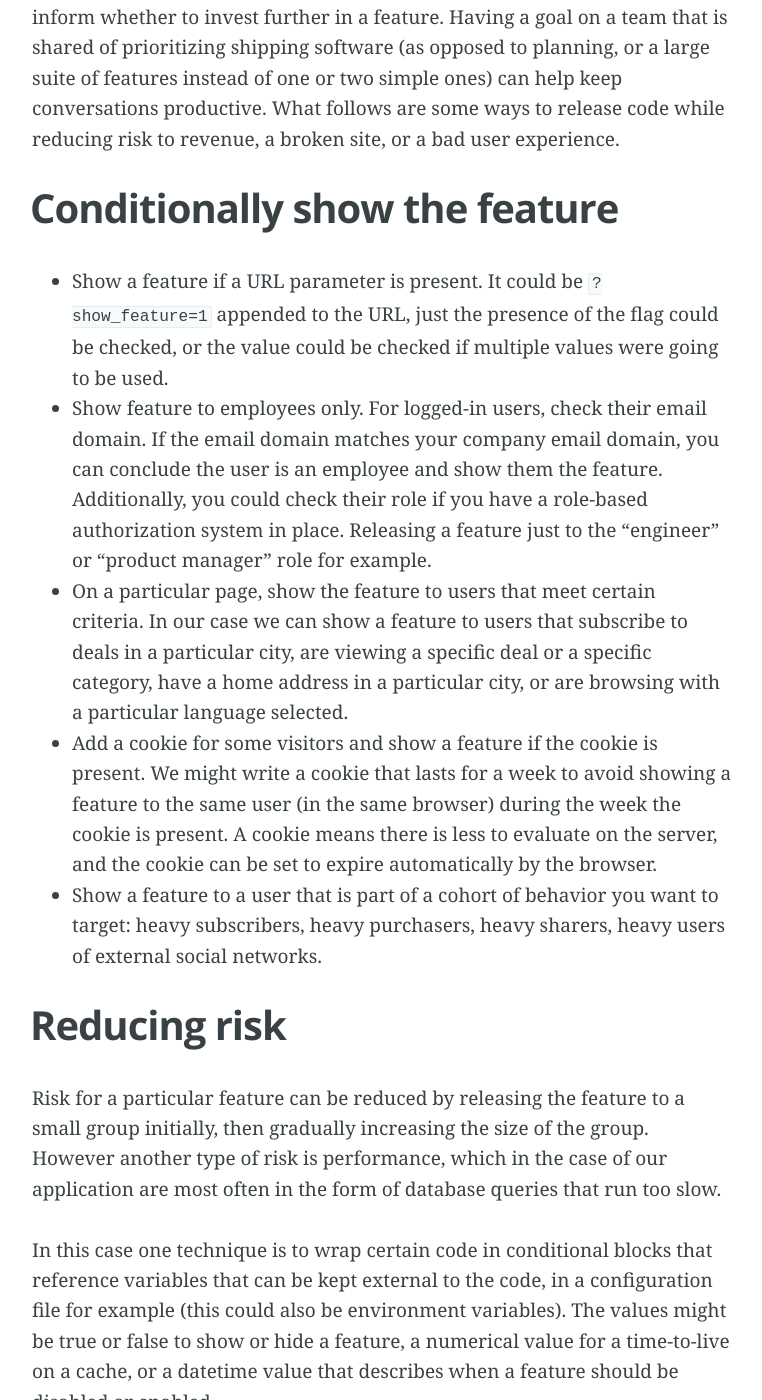
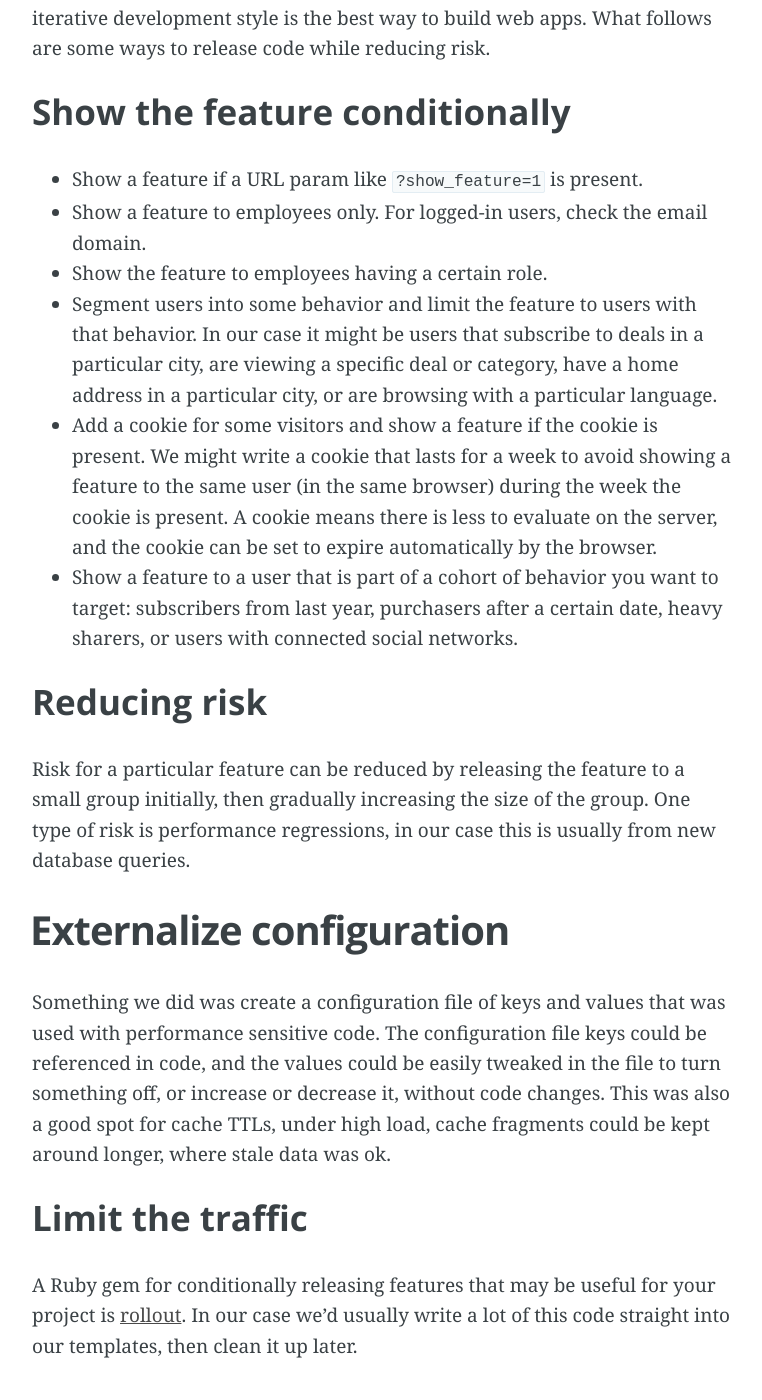
Before and after one commit to andyatkinson/blog, a Jekyll site: the page built from _posts/2012-03-22-releasing-software-to-production-more-quickly.md, in a window 1280 px wide and 1400 px high, scrolled down 316 px. Shown: the whole window, without its empty margins (258-1020 px from the left). Built offline with Jekyll 4.4.1, drawn with Linux system fonts in a browser that asks for light colours; Markdown is read by kramdown in place of the engine named in the settings; some of the changed text lies outside the part shown.

Commit message:
content update

```diff
--- a/_posts/2012-03-22-releasing-software-to-production-more-quickly.md
+++ b/_posts/2012-03-22-releasing-software-to-production-more-quickly.md
@@ -1,32 +1,30 @@
 ---
 layout: post
-title: Releasing software to production more quickly
+title: Ship it quicker
 date: 2012-03-22
 comments: true
 categories: [Ruby, Rails, Productivity]
 ---
 
-Releasing software to production can yield findings (A/B test results, feature usage, conversion on a metric the feature enables) more quickly, which can inform whether to invest further in a feature. Having a goal on a team that is shared of prioritizing shipping software (as opposed to planning, or a large suite of features instead of one or two simple ones) can help keep conversations productive. What follows are some ways to release code while reducing risk to revenue, a broken site, or a bad user experience.
+Shipped software can provide A/B test results and behavior data, which can help clarify whether a feature is worth enhancing or abandoning. It is important for the team to embrace shipping software (without hurting quality) to keep planning meetings short and on-topic. In my experience an iterative development style is the best way to build web apps. What follows are some ways to release code while reducing risk.
 
-Conditionally show the feature
--------------
- * Show a feature if a URL parameter is present. It could be `?show_feature=1` appended to the URL, just the presence of the flag could be checked, or the value could be checked if multiple values were going to be used.
- * Show feature to employees only. For logged-in users, check their email domain. If the email domain matches your company email domain, you can conclude the user is an employee and show them the feature. Additionally, you could check their role if you have a role-based authorization system in place. Releasing a feature just to the "engineer" or "product manager" role for example.
- * On a particular page, show the feature to users that meet certain criteria. In our case we can show a feature to users that subscribe to deals in a particular city, are viewing a specific deal or a specific category, have a home address in a particular city, or are browsing with a particular language selected.
+### Show the feature conditionally
+
+ * Show a feature if a URL param like `?show_feature=1` is present.
+ * Show a feature to employees only. For logged-in users, check the email domain.
+ * Show the feature to employees having a certain role.
+ * Segment users into some behavior and limit the feature to users with that behavior. In our case it might be users that subscribe to deals in a particular city, are viewing a specific deal or category, have a home address in a particular city, or are browsing with a particular language.
  * Add a cookie for some visitors and show a feature if the cookie is present. We might write a cookie that lasts for a week to avoid showing a feature to the same user (in the same browser) during the week the cookie is present. A cookie means there is less to evaluate on the server, and the cookie can be set to expire automatically by the browser.
- * Show a feature to a user that is part of a cohort of behavior you want to target: heavy subscribers, heavy purchasers, heavy sharers, heavy users of external social networks.
+ * Show a feature to a user that is part of a cohort of behavior you want to target: subscribers from last year, purchasers after a certain date, heavy sharers, or users with connected social networks.
 
-Reducing risk
--------------
-Risk for a particular feature can be reduced by releasing the feature to a small group initially, then gradually increasing the size of the group. However another type of risk is performance, which in the case of our application are most often in the form of database queries that run too slow.
+### Reducing risk
 
-In this case one technique is to wrap certain code in conditional blocks that reference variables that can be kept external to the code, in a configuration file for example (this could also be environment variables). The values might be true or false to show or hide a feature, a numerical value for a time-to-live on a cache, or a datetime value that describes when a feature should be disabled or enabled.
+Risk for a particular feature can be reduced by releasing the feature to a small group initially, then gradually increasing the size of the group. One type of risk is performance regressions, in our case this is usually from new database queries.
 
-With the external configuration file driving the values of these variables, the file can be modified locally by developers, and changed in production by deploying a new version of the file.
+## Externalize configuration
 
-Show the feature to a portion of the traffic
---------------------------------------------
+Something we did was create a configuration file of keys and values that was used with performance sensitive code. The configuration file keys could be referenced in code, and the values could be easily tweaked in the file to turn something off, or increase or decrease it, without code changes. This was also a good spot for cache TTLs, under high load, cache fragments could be kept around longer, where stale data was ok.
 
-Another strategy is to reduce the percentage of users that are eligible to see feature. Start with a low number and verify things are working then increase it in steps (25% of visitors, 50% of visitors etc.). In Ruby, you could have a helper method that is modified from `rand(3) == 0` (25%) to `rand(2) == 0` etc as needed. A Ruby gem for conditionally releasing features that may be useful for your project is [rollout](https://github.com/jamesgolick/rollout).
+### Limit the traffic
 
-I hope some of these tips are useful for your to help release your feature, get buy-in from your team, and get answers from your users more quickly.
+A Ruby gem for conditionally releasing features that may be useful for your project is [rollout](https://github.com/jamesgolick/rollout). In our case we'd usually write a lot of this code straight into our templates, then clean it up later.
```
